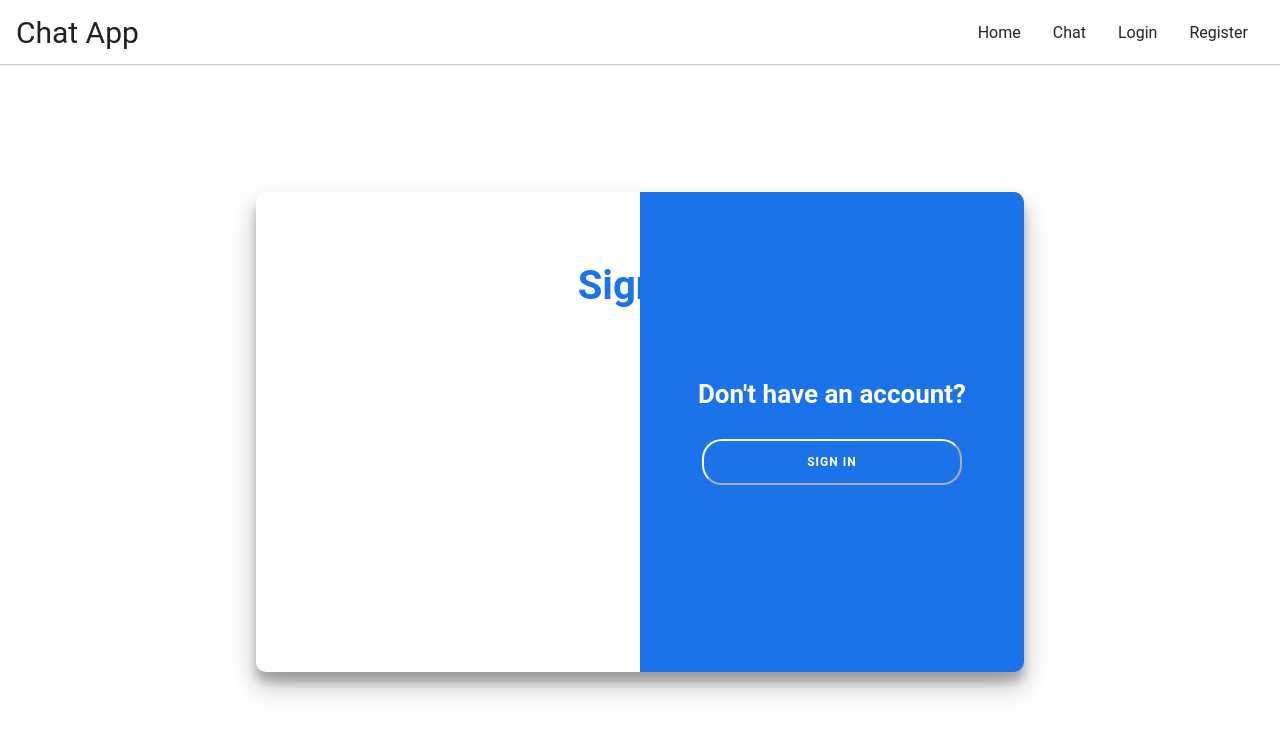
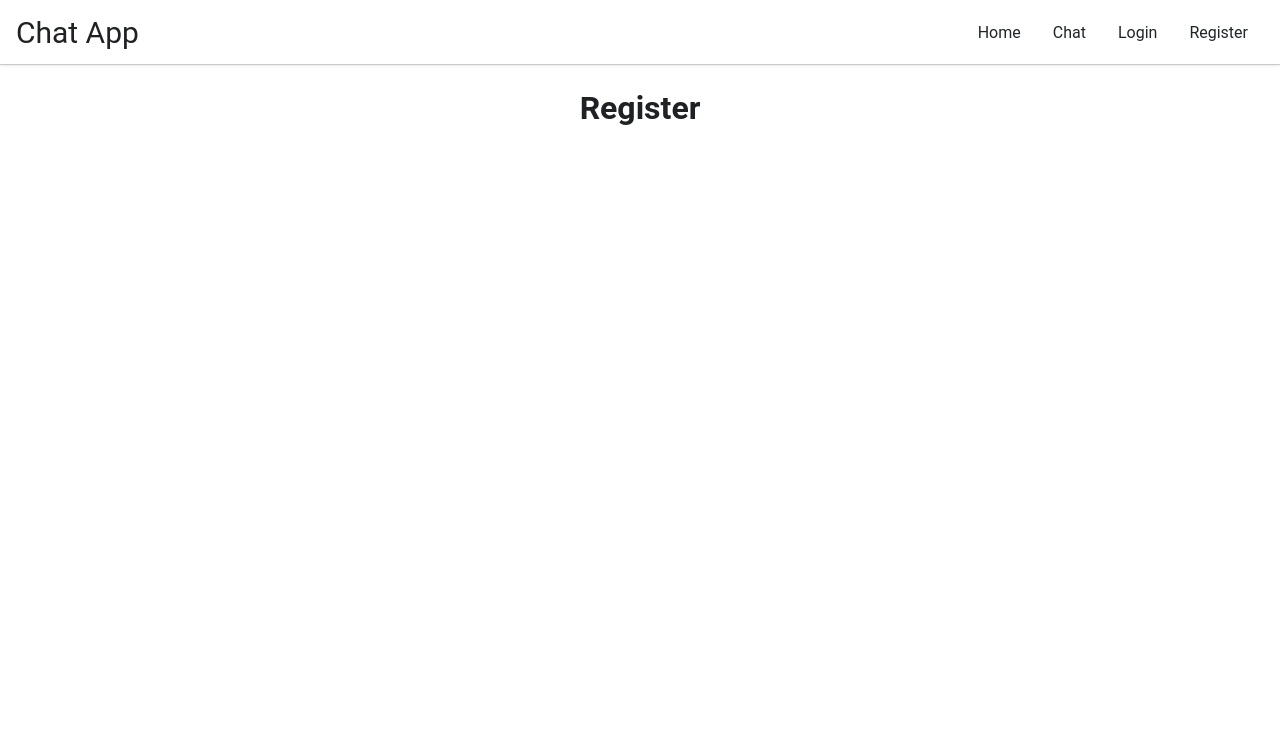
Before and after one commit to akshatsinghkaushik/GroupChat-TaskManagement-WebApp_Software-Studio-2B, a React (Create React App) app: page /register in a window 1280 px wide. Shown: the top 736 px of the page. Built offline with nearby package versions, Linux system fonts and the light colour scheme.

Commit message:
register placeholder

```diff
--- a/src/Components/Pages/Register.js
+++ b/src/Components/Pages/Register.js
@@ -1,31 +1,11 @@
 import React, { Component } from "react";
-import "./Login.scss";
+import "./Register.scss";
 
 class Register extends Component {
   render() {
     return (
-      <div id="login">
-        <div id="container" className="login-container">
-          <div className="form-container sign-up-container">
-            <h1>Sign Up</h1>
-          </div>
-          <div className="form-container sign-in-container">
-            <h1>Sign In</h1>
-          </div>
-
-          <div className="overlay-container">
-            <div className="overlay">
-              <div className="overlay-panel overlay-left">
-                <h1>Already have an account?</h1>
-                <button className="ghost">Sign In</button>
-              </div>
-              <div className="overlay-panel overlay-right">
-                <h1>Don't have an account?</h1>
-                <button className="ghost">Sign In</button>
-              </div>
-            </div>
-          </div>
-        </div>
+      <div id="register">
+        <h1>Register</h1>
       </div>
     );
   }
--- a/src/Components/Pages/Register.scss
+++ b/src/Components/Pages/Register.scss
@@ -0,0 +1,6 @@
+#register {
+  h1 {
+    padding-top: 25px;
+    text-align: center;
+  }
+}
```
